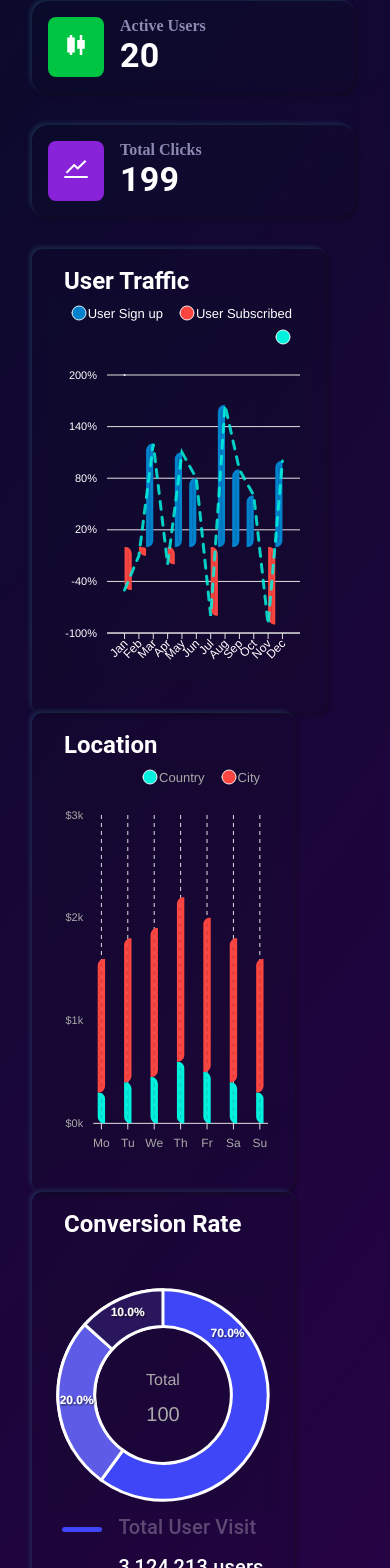
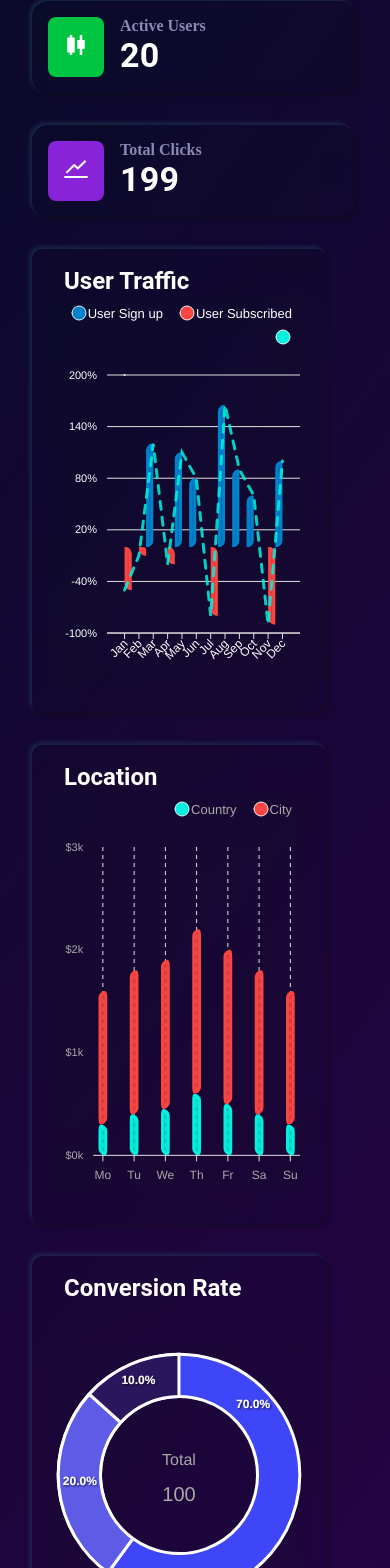
Before and after one commit to vasut02/react-dashboard, a React (Vite) app: page / in a window 390 px wide. Shown: the part 427-1995 px from the top of the page. Built offline with nearby package versions, Linux system fonts and the light colour scheme.

Commit message:
added responsiveness to lower section

```diff
--- a/src/App.jsx
+++ b/src/App.jsx
@@ -51,10 +51,10 @@ function App() {
       </Grid>
 
       <Grid container columnSpacing={4} flexWrap={"wrap"} sx={{width:"100%"}}>
-        <Grid item md={4} lg={3}>
+        <Grid item xs={12} md={4} lg={3}>
           <Stats />
         </Grid>
-        <Grid item md={8} lg={9}>
+        <Grid item xs={12} md={8} lg={9}>
           <UserTraffic />
         </Grid>
       </Grid>
--- a/src/Components/ConversionRate/index.jsx
+++ b/src/Components/ConversionRate/index.jsx
@@ -46,7 +46,7 @@ const App = () => {
     const [series, setSeries] = useState([70, 20, 10])
 
     return (
-        <Box sx={{ mr: 4, borderRadius: "10px",height:{md:"100%", lg:"80%"}, boxShadow: "2px 2px 4px 0 rgba(15, 10, 15, 0.5), -2px -2px 4px 0 rgba(41, 82, 113, 0.5), inset 0 1px 250px 0 rgba(5, 16, 24, 0.1)", backgroundColor: "rgba(9, 24, 35, 0.05)", color: "white", p: 2 }}>
+        <Box sx={{ mt:4,  mr:{md:4, sm:0}, borderRadius: "10px",height:{md:"100%", lg:"80%"}, boxShadow: "2px 2px 4px 0 rgba(15, 10, 15, 0.5), -2px -2px 4px 0 rgba(41, 82, 113, 0.5), inset 0 1px 250px 0 rgba(5, 16, 24, 0.1)", backgroundColor: "rgba(9, 24, 35, 0.05)", color: "white", p: 2 }}>
 
             <Typography variant="h5" sx={{
                 color: "white",
--- a/src/Components/Location/index.jsx
+++ b/src/Components/Location/index.jsx
@@ -88,7 +88,7 @@ const App = () => {
     ])
 
     return (
-        <Box sx={{mr:4, borderRadius:"10px", boxShadow: "2px 2px 4px 0 rgba(15, 10, 15, 0.5), -2px -2px 4px 0 rgba(41, 82, 113, 0.5), inset 0 1px 250px 0 rgba(5, 16, 24, 0.1)", backgroundColor:"rgba(9, 24, 35, 0.05)", color:"white", p:2 }}>
+        <Box sx={{mt:4, mr:{md:4, sm:0}, borderRadius:"10px", boxShadow: "2px 2px 4px 0 rgba(15, 10, 15, 0.5), -2px -2px 4px 0 rgba(41, 82, 113, 0.5), inset 0 1px 250px 0 rgba(5, 16, 24, 0.1)", backgroundColor:"rgba(9, 24, 35, 0.05)", color:"white", p:2 }}>
 
              <Typography variant="h5" sx={{
                     color: "white",
--- a/src/Components/WebsiteAnalytics/index.jsx
+++ b/src/Components/WebsiteAnalytics/index.jsx
@@ -88,7 +88,7 @@ const App = () => {
     ])
 
     return (
-        <Box sx={{ mr: 4, borderRadius: "10px", boxShadow: "2px 2px 4px 0 rgba(15, 10, 15, 0.5), -2px -2px 4px 0 rgba(41, 82, 113, 0.5), inset 0 1px 250px 0 rgba(5, 16, 24, 0.1)", backgroundColor: "rgba(9, 24, 35, 0.05)", color: "white", p: 2 }}>
+        <Box sx={{ mt:4,  mr:{md:4, sm:0}, borderRadius: "10px", boxShadow: "2px 2px 4px 0 rgba(15, 10, 15, 0.5), -2px -2px 4px 0 rgba(41, 82, 113, 0.5), inset 0 1px 250px 0 rgba(5, 16, 24, 0.1)", backgroundColor: "rgba(9, 24, 35, 0.05)", color: "white", p: 2 }}>
 
             <Typography variant="h5" sx={{
                 color: "white",
```
